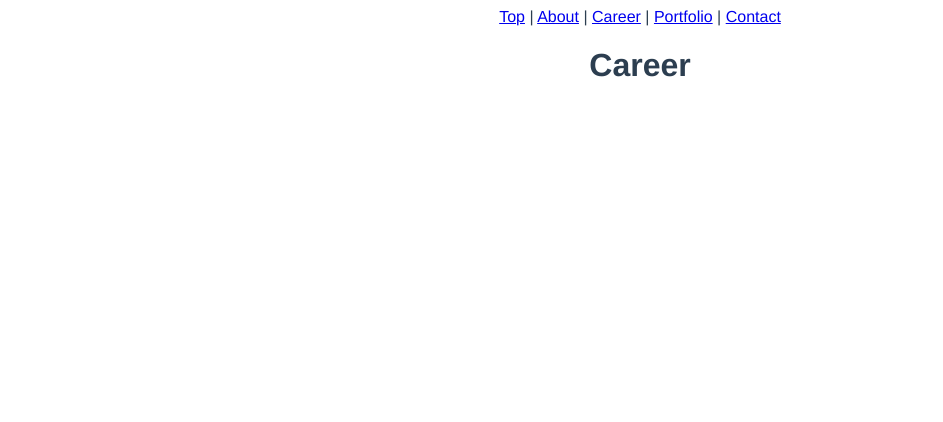
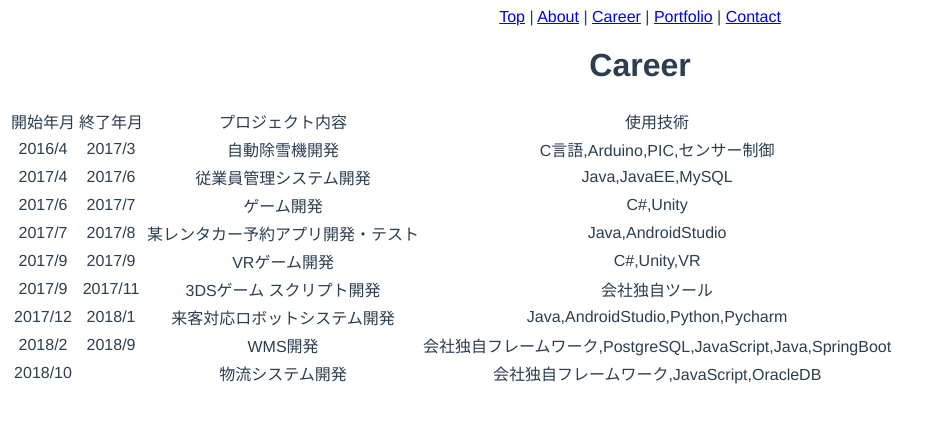
Before and after one commit to RyutaSuzuki77/portfolio, a Vue app: page /career in a window 1280 px wide. Shown: the top 422 px of the page, without its empty margins (0-943 px from the left). Built offline with nearby package versions, Linux system fonts and the light colour scheme.

Commit message:
careerページ実装

```diff
--- a/src/pages/Career.vue
+++ b/src/pages/Career.vue
@@ -1,6 +1,22 @@
 <template>
   <div class="carerr">
     <Pagetitle pagetitle='Career'></Pagetitle>
+    <table>
+      <thead>
+        <tr v-for="list in thead">
+          <td v-for="item in list">
+            {{item}}
+          </td>
+        </tr>
+      </thead>
+      <tbody>
+        <tr v-for="list in tbody">
+          <td v-for="item in list">
+            {{item}}
+          </td>
+        </tr>
+      </tbody>
+    </table>
   </div>
 </template>
 
@@ -9,6 +25,24 @@ import Pagetitle from '@/components/Pagetitle.vue'
 
 export default{
   name:'career',
+  data(){
+    return{
+      thead:[
+        ['開始年月','終了年月','プロジェクト内容','使用技術']
+      ],
+      tbody:[
+        ['2016/4','2017/3','自動除雪機開発','C言語,Arduino,PIC,センサー制御'],
+        ['2017/4','2017/6','従業員管理システム開発','Java,JavaEE,MySQL'],
+        ['2017/6','2017/7','ゲーム開発','C#,Unity'],
+        ['2017/7','2017/8','某レンタカー予約アプリ開発・テスト','Java,AndroidStudio'],
+        ['2017/9','2017/9','VRゲーム開発','C#,Unity,VR'],
+        ['2017/9','2017/11','3DSゲーム スクリプト開発','会社独自ツール'],
+        ['2017/12','2018/1','来客対応ロボットシステム開発','Java,AndroidStudio,Python,Pycharm'],
+        ['2018/2','2018/9','WMS開発','会社独自フレームワーク,PostgreSQL,JavaScript,Java,SpringBoot'],
+        ['2018/10','','物流システム開発','会社独自フレームワーク,JavaScript,OracleDB']
+      ]
+    }
+  },
   components:{
     Pagetitle
   }
```
